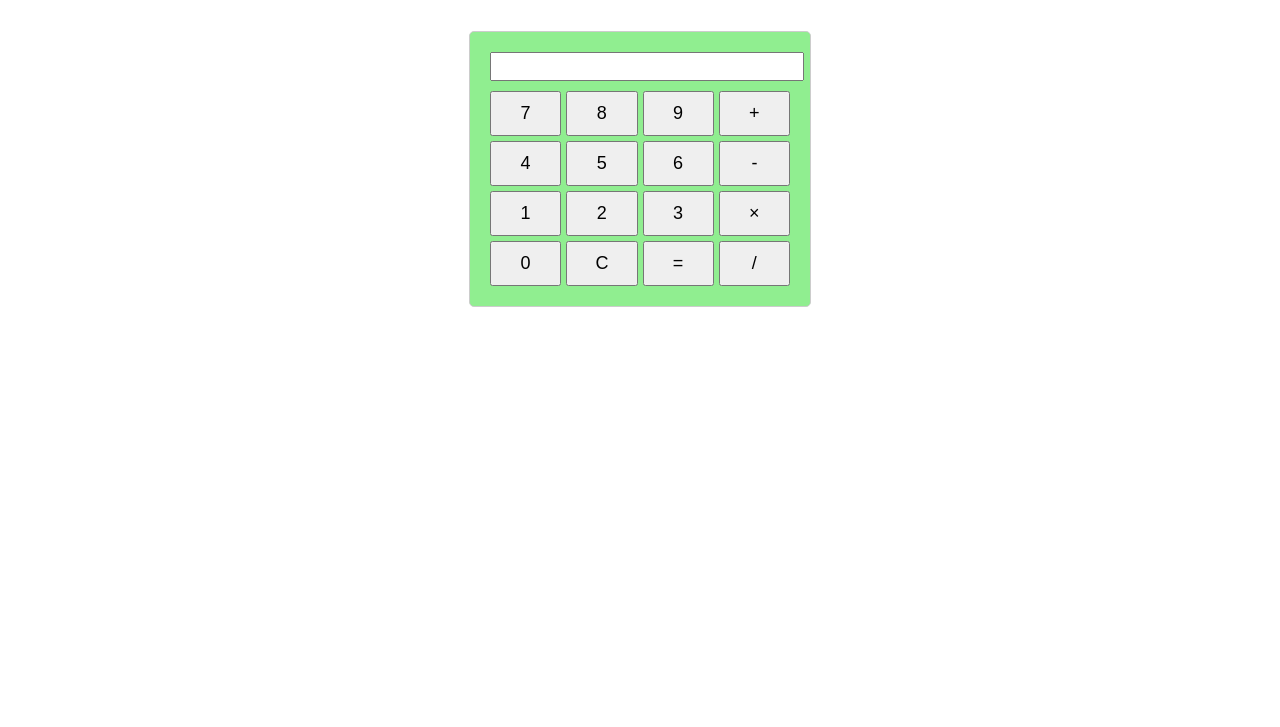
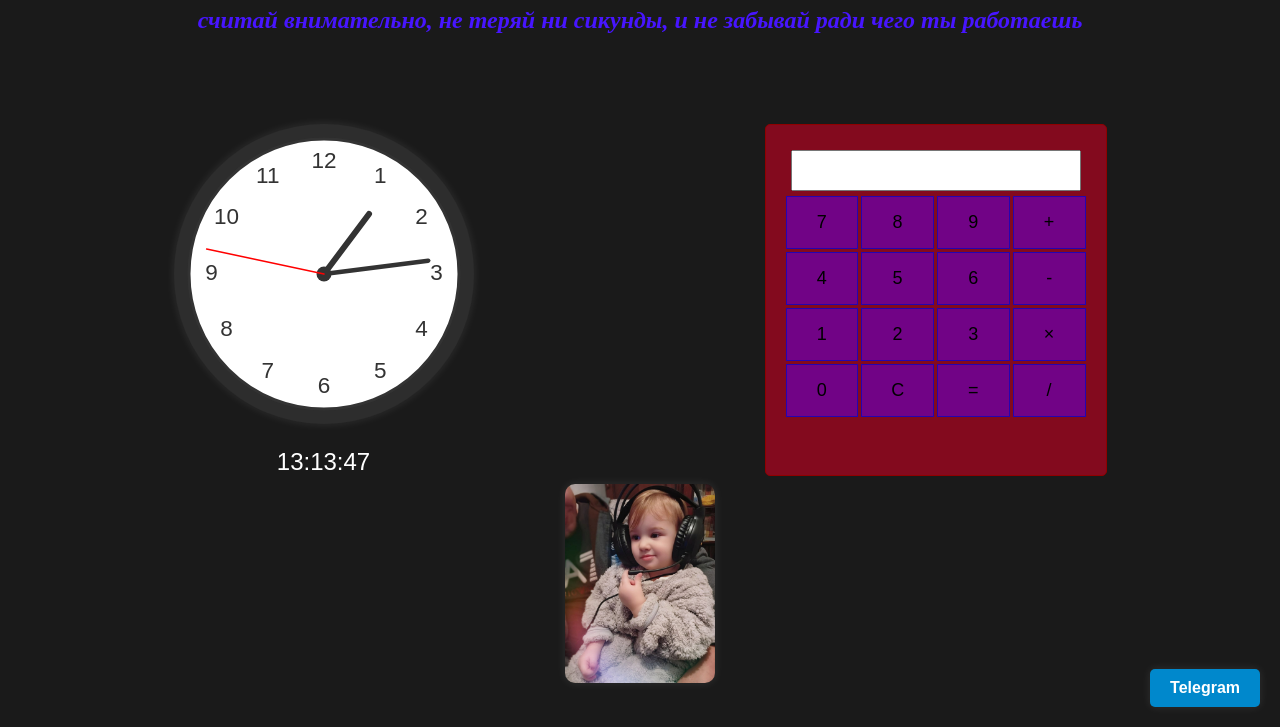
Before and after one commit to ValRadFul/finish-wtf, a plain HTML site: page index.html in a window 1280 px wide. Shown: the part 73-800 px from the top of the page. Drawn offline with Linux system fonts and the light colour scheme.

Commit message:
add foto and clock

```diff
--- a/index.html
+++ b/index.html
@@ -2,57 +2,117 @@
 <html lang="en">
 <head>
     <meta charset="UTF-8">
-    <meta name="viewport" content="width=\, initial-scale=1.0">
-    <title>Простой калькулятор</title>
+    <meta name="viewport" content="width=device-width, initial-scale=1.0">
+    <h1 style="color: red; font-weight: bold; font-style: italic; text-align: center;">ВРЕМЯ ДЕНЬГИ</h1>
+    <h2 style="color: rgb(71, 21, 255); font-weight: bold; font-style: italic; text-align: center;">считай внимательно, не теряй ни сикунды, и не забывай ради чего ты работаешь</h2>
+    <title>Часы и Калькулятор</title>
     <style>
-        h1 {
-            color: #333;
-            font-size: 24px;
-            line-height: 1.6;
-            margin-bottom: 1.2em;
-            font-family: Arial, sans-serif;
+        body {
+            background-color: #1a1a1a;  /* Темный фон для всей страницы */
+            color: #ffffff;  /* Белый цвет текста по умолчанию */
+        }
+
+        .container {
+            display: flex;
+            justify-content: space-around;
+            padding: 20px;
+        }
+
+        .clock-container {
+            width: 300px;
+            margin: 50px auto;
             text-align: center;
         }
-        p {
-            color: #333;
-            font-size: 16px;
-            line-height: 1.6;
-            margin-bottom: 1.2em;
+
+        canvas {
+            background-color: #2d2d2d;  /* Темный фон для часов */
+            border-radius: 50%;
+            box-shadow: 0 0 10px rgba(255,255,255,0.1);  /* Светлая тень */
+        }
+
+        .digital-clock {
+            font-size: 24px;
             font-family: Arial, sans-serif;
-            text-align: center;
+            margin-top: 20px;
+            color: #ffffff;  /* Белый цвет для цифровых часов */
         }
 
         .calculator {
             width: 300px;
             margin: 50px auto;
             padding: 20px;
-            border: 1px solid #ccc;
+            border: 1px solid #8f0101;
             border-radius: 5px;
-            background-color: #90EE90;
+            background-color: #830a1e;
         }
 
-        input {
-            width: 100%;
-            margin-bottom: 10px;
-            padding: 5px;
+        .calculator input {
+            width: 90%;
+            margin: 5px auto;
+            padding: 8px;
+            font-size: 18px;
+            display: block;
         }
 
-        .buttons {
+        .calculator .buttons {
             display: grid;
             grid-template-columns: repeat(4, 1fr);
-            gap: 5px;
+            gap: 3px;
         }
 
-        button {
-            padding: 10px;
+        .calculator button {
+            padding: 15px;
             font-size: 18px;
+            border: 1px solid #2404b1;
+            background-color: rgb(113, 3, 134);
             cursor: pointer;
+        }
+
+        .calculator button:hover {
+            background-color: #e72020;
+        }
+
+        .image-container {
+            text-align: center;
+            margin: 20px 0;
+        }
+
+        .image-container img {
+            max-width: 150px; /* Уменьшенный размер */
+            height: auto;
+            border-radius: 10px;
+            box-shadow: 0 0 10px rgba(255,255,255,0.1);
+        }
+
+        .telegram-link {
+            position: fixed;
+            bottom: 20px;
+            right: 20px;
+            background-color: #0088cc;  /* Цвет Telegram */
+            color: white;
+            padding: 10px 20px;
+            border-radius: 5px;
+            text-decoration: none;
+            font-family: Arial, sans-serif;
+            font-weight: bold;
+            box-shadow: 0 0 10px rgba(255,255,255,0.1);
+            transition: background-color 0.3s;
+            z-index: 1000; /* Чтобы ссылка была поверх других элементов */
+        }
+
+        .telegram-link:hover {
+            background-color: #0077b3;
         }
     </style>
     <script src="index.js" defer></script>
 </head>
 <body>
-    <h1 style="color: red; font-style: italic;">Простой калькулятор</h1>
+    <div class="container">
+        <div class="clock-container">
+            <canvas id="clockCanvas" width="300" height="300"></canvas>
+            <div id="digitalClock" class="digital-clock">00:00:00</div>
+        </div>
+
         <div class="calculator">
             <input type="text" id="display" readonly>
             <div class="buttons">
@@ -77,5 +137,12 @@
                 <button onclick="setOperation('/')">/</button>
             </div>
         </div>
+    </div>
+
+    <div class="image-container" style="position: fixed; bottom: 20px; left: 50%; transform: translateX(-50%);">
+        <img src="photo_2025-02-05_13-30-54.jpg" alt="картинка">
+    </div>
+
+    <a href="https://t.me/radvalful" class="telegram-link" target="_blank">Telegram</a>
 </body>
 </html>
--- a/index.js
+++ b/index.js
@@ -1,12 +1,103 @@
+const canvas = document.getElementById('clockCanvas');
+const ctx = canvas.getContext('2d');
+const radius = canvas.height / 2;
+const digitalDisplay = document.getElementById('digitalClock');
 
+// Перемещаем точку отсчета в центр
+ctx.translate(radius, radius);
 
+function drawClock() {
+    drawFace();
+    drawNumbers();
+    drawTime();
+    updateDigitalClock();
+}
+
+function drawFace() {
+    // Внешний круг
+    ctx.beginPath();
+    ctx.arc(0, 0, radius * 0.9, 0, 2 * Math.PI);
+    ctx.fillStyle = 'white';
+    ctx.fill();
+
+    // Окантовка
+    ctx.strokeStyle = '#333';
+    ctx.lineWidth = radius * 0.02;
+    ctx.stroke();
+
+    // Центральная точка
+    ctx.beginPath();
+    ctx.arc(0, 0, radius * 0.05, 0, 2 * Math.PI);
+    ctx.fillStyle = '#333';
+    ctx.fill();
+}
+
+function drawNumbers() {
+    ctx.font = radius * 0.15 + "px Arial";
+    ctx.textBaseline = "middle";
+    ctx.textAlign = "center";
+
+    for(let num = 1; num <= 12; num++) {
+        const ang = num * Math.PI / 6;
+        ctx.rotate(ang);
+        ctx.translate(0, -radius * 0.75);
+        ctx.rotate(-ang);
+        ctx.fillText(num.toString(), 0, 0);
+        ctx.rotate(ang);
+        ctx.translate(0, radius * 0.75);
+        ctx.rotate(-ang);
+    }
+}
+
+function drawTime() {
+    const now = new Date();
+    let hour = now.getHours();
+    let minute = now.getMinutes();
+    let second = now.getSeconds();
+
+    // Часовая стрелка
+    hour = hour % 12;
+    hour = (hour * Math.PI / 6) + (minute * Math.PI / (6 * 60)) + (second * Math.PI / (360 * 60));
+    drawHand(hour, radius * 0.5, radius * 0.04);
+
+    // Минутная стрелка
+    minute = (minute * Math.PI / 30) + (second * Math.PI / (30 * 60));
+    drawHand(minute, radius * 0.7, radius * 0.03);
+
+    // Секундная стрелка
+    second = (second * Math.PI / 30);
+    drawHand(second, radius * 0.8, radius * 0.01, 'red');
+}
+
+function drawHand(pos, length, width, color = '#333') {
+    ctx.beginPath();
+    ctx.lineWidth = width;
+    ctx.lineCap = "round";
+    ctx.strokeStyle = color;
+
+    ctx.rotate(pos);
+    ctx.moveTo(0, 0);
+    ctx.lineTo(0, -length);
+    ctx.stroke();
+    ctx.rotate(-pos);
+}
+
+function updateDigitalClock() {
+    const now = new Date();
+    const hours = String(now.getHours()).padStart(2, '0');
+    const minutes = String(now.getMinutes()).padStart(2, '0');
+    const seconds = String(now.getSeconds()).padStart(2, '0');
+    digitalDisplay.textContent = `${hours}:${minutes}:${seconds}`;
+}
+
+// Добавляем код калькулятора
 let currentNumber = '';
 let previousNumber = '';
 let operation = null;
 
 function appendNumber(num) {
     currentNumber += num;
-    updateDisplay();
+    updateCalcDisplay();
 }
 
 function setOperation(op) {
@@ -44,7 +135,7 @@ function calculate() {
         currentNumber = result.toString();
         operation = null;
         previousNumber = '';
-        updateDisplay();
+        updateCalcDisplay();
     }
 }
 
@@ -52,10 +143,19 @@ function clearDisplay() {
     currentNumber = '';
     previousNumber = '';
     operation = null;
-    updateDisplay();
+    updateCalcDisplay();
 }
 
-function updateDisplay() {
+function updateCalcDisplay() {
     const display = document.getElementById('display');
     display.value = currentNumber || '0';
 }
+
+// Обновляем часы каждую секунду
+setInterval(function() {
+    ctx.clearRect(-radius, -radius, canvas.width, canvas.height);
+    drawClock();
+}, 1000);
+
+// Рисуем часы сразу при загрузке
+drawClock();
```
Also changed, not shown: photo_2025-02-05_13-30-54.jpg (added). Lines whose indentation alone changed are shown as unchanged.
